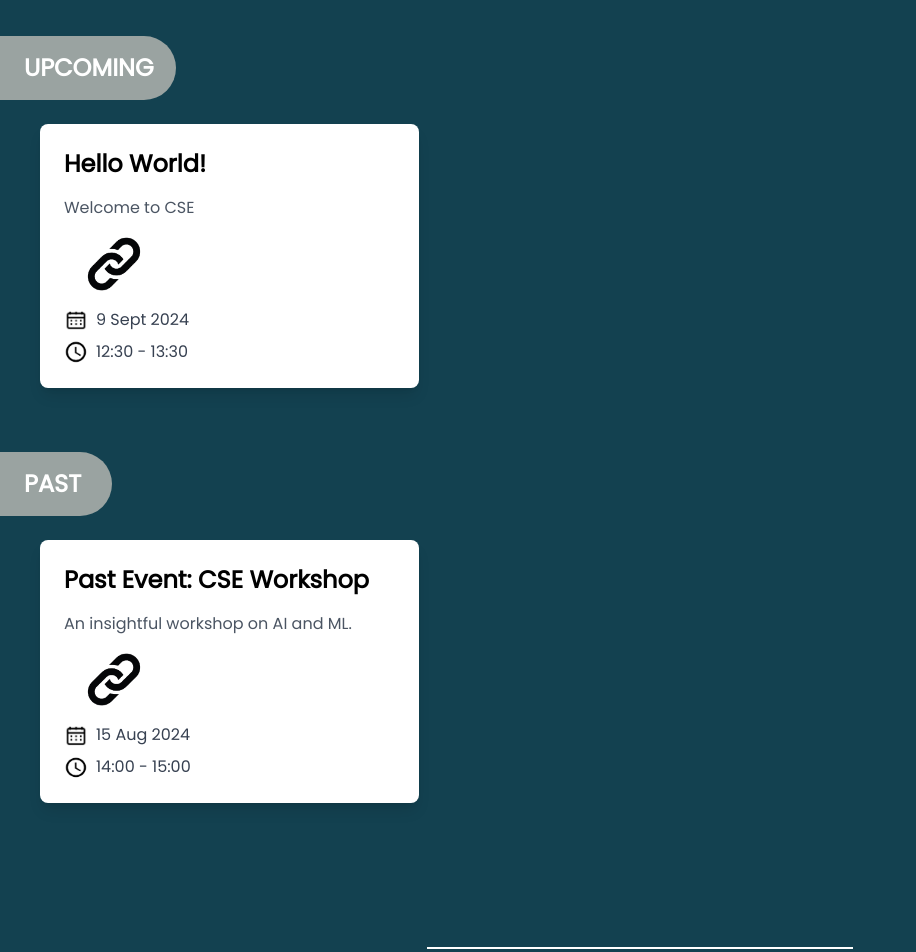
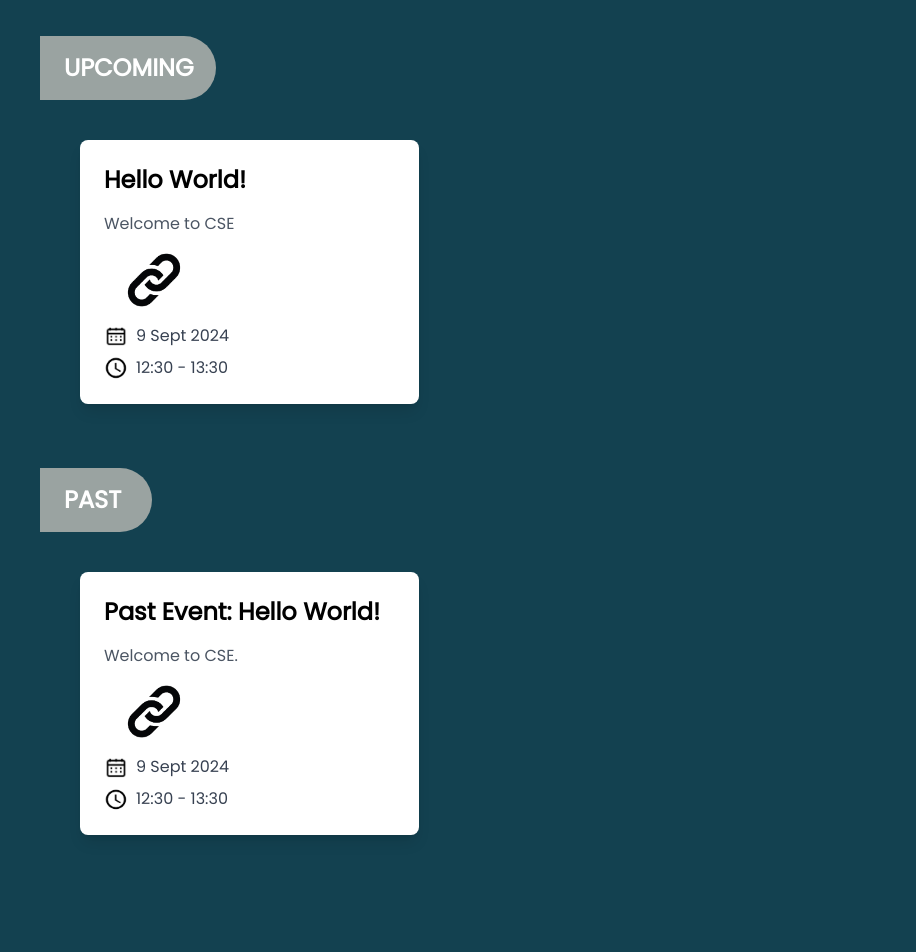
Before and after one commit to acm-qu/website-main, a Next.js app: page / in a window 1280 px wide. Shown: the part 1700-2652 px from the top of the page, without its empty margins (0-916 px from the left). Built offline with nearby package versions, Linux system fonts and the light colour scheme.

Commit message:
styling the webpage and added some animations

```diff
--- a/package.json
+++ b/package.json
@@ -10,9 +10,11 @@
   },
   "dependencies": {
     "@fontsource/poppins": "^5.1.0",
+    "framer-motion": "^11.5.6",
     "next": "14.2.13",
     "react": "^18",
-    "react-dom": "^18"
+    "react-dom": "^18",
+    "react-icons": "^5.3.0"
   },
   "devDependencies": {
     "@types/node": "^20",
--- a/src/app/globals.css
+++ b/src/app/globals.css
@@ -28,4 +28,5 @@ body {
 
 .main-page {
   background: linear-gradient(180deg, #134150, #2f3030);
+  background-attachment: fixed;
 }
--- a/src/app/page.tsx
+++ b/src/app/page.tsx
@@ -1,6 +1,8 @@
+"use client";
 import Head from "next/head";
 import Image from "next/image";
 import Link from "next/link";
+import { motion } from "framer-motion";
 
 export default function Home() {
 	return (
@@ -11,7 +13,12 @@ export default function Home() {
 				<title>ACM-QU - Home</title>
 			</Head>
 
-			<header className="bg-black text-white py-4 px-6 flex justify-between items-center">
+			<motion.header
+				initial={{ opacity: 0, y: -50 }}
+				animate={{ opacity: 1, y: 0 }}
+				transition={{ duration: 0.8 }}
+				className="bg-black text-white py-4 px-6 flex justify-between items-center"
+			>
 				<div className="logo">
 					<Link href="#about">
 						<Image
@@ -28,22 +35,34 @@ export default function Home() {
 					<Link href="#events">Events</Link>
 					<Link href="#team">Team</Link>
 					<Link href="#contact">Contact</Link>
-					<Link href="#gallery">Gallery</Link>
 				</nav>
 				<div>
 					<Link href="#signup" className="py-2 px-4 rounded-md">
 						Sign Up →
 					</Link>
 				</div>
-			</header>
+			</motion.header>
 
-			<main>
+			<motion.main
+				initial={{ opacity: 0 }}
+				animate={{ opacity: 1 }}
+				transition={{ duration: 1 }}
+			>
 				<section id="about" className="main-page min-h-[700px]">
 					<div className="flex">
-						<h1 className="text-5xl font-bold mt-52 ml-24 w-1/2">
+						<motion.h1
+							initial={{ x: -100, opacity: 0 }}
+							animate={{ x: 0, opacity: 1 }}
+							transition={{ duration: 1.2 }}
+							className="text-5xl font-bold mt-52 ml-24 w-1/2"
+						>
 							ASSOCIATION FOR COMPUTING MACHINERY, QATAR UNIVERSITY CHAPTER
-						</h1>
-						<div>
+						</motion.h1>
+						<motion.div
+							initial={{ opacity: 0, scale: 0.8 }}
+							animate={{ opacity: 1, scale: 1 }}
+							transition={{ duration: 1.2, delay: 0.5 }}
+						>
 							<Image
 								src="/images/img.png"
 								alt="Logo"
@@ -51,16 +70,24 @@ export default function Home() {
 								height={600}
 								className="mr-10"
 							/>
+						</motion.div>
 					</div>
-					</div>
-					<p className="ml-24 -mt-40 text-xl">
+					<motion.p
+						initial={{ opacity: 0 }}
+						animate={{ opacity: 1 }}
+						transition={{ duration: 1.4, delay: 0.8 }}
+						className="ml-24 -mt-40 text-xl"
+					>
 						Connecting students with the latest in technology and innovation.
-					</p>
+					</motion.p>
 				</section>
 
-				<section
+				<motion.section
 					id="mission"
 					className="bg-primary min-h-screen px-10 py-10 items-center"
+					initial={{ opacity: 0, y: 50 }}
+					animate={{ opacity: 1, y: 0 }}
+					transition={{ duration: 1.2 }}
 				>
 					<h1 className="text-5xl font-bold mt-40 ml-20">MISSION</h1>
 					<div className="flex items-center space-x-8">
@@ -78,21 +105,30 @@ export default function Home() {
 							className="object-contain"
 						/>
 					</div>
-				</section>
+				</motion.section>
 
-				<section
+				<motion.section
 					id="events"
-					className="bg-primary min-h-screen py-10 text-white					{/* Upcoming Events Section */}
-"
+					className="bg-primary min-h-screen py-10 text-white"
+					initial={{ opacity: 0, y: 50 }}
+					animate={{ opacity: 1, y: 0 }}
+					transition={{ duration: 1.2 }}
 				>
 					<h1 className="text-5xl font-bold text-center mb-10">EVENTS</h1>
 
 					<div className="mb-16">
-						<div className="bg-label text-2xl font-bold max-w-44 py-4 px-6 rounded-r-full w-auto">
+						<div className="bg-label text-2xl font-bold max-w-44 ml-10 py-4 px-6 rounded-r-full w-auto">
 							UPCOMING
 						</div>
-						<div className="mt-6 grid grid-cols-1 md:grid-cols-2 lg:grid-cols-3 gap-8 px-10">
-							<div className="bg-white text-black shadow-lg p-6 rounded-lg">
+						<div className="mt-10 grid grid-cols-1 md:grid-cols-2 lg:grid-cols-3 gap-8 px-10">
+							{[1].map((_, idx) => (
+								<motion.div
+									key={idx}
+									className="bg-white text-black shadow-lg ml-10 p-6 rounded-lg"
+									initial={{ opacity: 0, y: 20 }}
+									animate={{ opacity: 1, y: 0 }}
+									transition={{ duration: 0.5, delay: idx * 0.2 }}
+								>
 									<h2 className="text-2xl font-bold mb-4">Hello World!</h2>
 									<p className="text-gray-600 mb-4">Welcome to CSE</p>
 									<Link href="https://www.google.com">
@@ -121,22 +157,28 @@ export default function Home() {
 										/>
 										<span className="text-gray-700">12:30 - 13:30</span>
 									</div>
-							</div>
+								</motion.div>
+							))}
 						</div>
 					</div>
 
 					<div className="mb-16">
-						<div className="bg-label text-2xl font-bold max-w-28 py-4 px-6 rounded-r-full w-auto">
+						<div className="bg-label text-2xl font-bold max-w-28 ml-10 py-4 px-6 rounded-r-full w-auto">
 							PAST
 						</div>
-						<div className="mt-6 grid grid-cols-1 md:grid-cols-2 lg:grid-cols-3 gap-8 px-10">
-							<div className="bg-white text-black shadow-lg p-6 rounded-lg">
+						<div className="mt-10 grid grid-cols-1 md:grid-cols-2 lg:grid-cols-3 gap-8 px-10">
+							{[1].map((_, idx) => (
+								<motion.div
+									key={idx}
+									className="bg-white text-black shadow-lg ml-10 p-6 rounded-lg"
+									initial={{ opacity: 0, y: 20 }}
+									animate={{ opacity: 1, y: 0 }}
+									transition={{ duration: 0.5, delay: idx * 0.2 }}
+								>
 									<h2 className="text-2xl font-bold mb-4">
-									Past Event: CSE Workshop
+										Past Event: Hello World!
 									</h2>
-								<p className="text-gray-600 mb-4">
-									An insightful workshop on AI and ML.
-								</p>
+									<p className="text-gray-600 mb-4">Welcome to CSE.</p>
 									<Link href="https://www.google.com">
 										<Image
 											src="/images/contact4.png"
@@ -152,7 +194,7 @@ export default function Home() {
 											width={24}
 											height={24}
 										/>
-									<span className="text-gray-700">15 Aug 2024</span>
+										<span className="text-gray-700">9 Sept 2024</span>
 									</div>
 									<div className="mt-2 flex items-center space-x-2">
 										<Image
@@ -161,19 +203,22 @@ export default function Home() {
 											width={24}
 											height={24}
 										/>
-									<span className="text-gray-700">14:00 - 15:00</span>
+										<span className="text-gray-700">12:30 - 13:30</span>
+									</div>
+								</motion.div>
+							))}
 						</div>
 					</div>
-						</div>
-					</div>
-				</section>
+				</motion.section>
 
-				<section
+				<motion.section
 					id="team"
-					className="bg-primary min-h-screen py-10 text-white text-center"
+					className="bg-primary p-20 text-white text-center"
+					initial={{ opacity: 0, y: 50 }}
+					animate={{ opacity: 1, y: 0 }}
+					transition={{ duration: 1.2 }}
 				>
-					<hr className="border-t-2 border-white w-1/3 mx-auto mb-6" />
-					<h1 className="text-5xl font-bold mb-10">MEET THE TEAM</h1>
+					<h1 className="text-4xl font-bold mb-10">MEET THE TEAM</h1>
 					<div className="grid grid-cols-1 md:grid-cols-3 gap-10">
 						{[
 							{
@@ -195,38 +240,40 @@ export default function Home() {
 								style: "mr-10",
 							},
 						].map((teamMember, idx) => (
-							<div
+							<motion.div
 								key={idx}
 								className={`bg-white text-black rounded-lg shadow-md p-6 ${teamMember.style}`}
+								initial={{ opacity: 0, y: 20 }}
+								animate={{ opacity: 1, y: 0 }}
+								transition={{ duration: 0.5, delay: idx * 0.2 }}
 							>
 								<Image
 									src="/images/team.png"
 									alt={teamMember.name}
-									width={150}
-									height={150}
+									width={70}
+									height={70}
 									className="rounded-full mx-auto"
 								/>
 								<h2 className="text-2xl font-bold mt-4">{teamMember.name}</h2>
 								<h3 className="text-lg text-gray-500">{teamMember.title}</h3>
 								<p className="text-gray-600 mt-2">{teamMember.description}</p>
-							</div>
+							</motion.div>
 						))}
 					</div>
 
 					<div className="mt-16 text-center">
-						<hr className="border-t-2 border-white w-1/3 mx-auto mt-28 mb-6" />
-						<h1 className="text-5xl font-bold mb-8">CORE TEAM LEADERS</h1>
+						<h1 className="text-4xl font-bold mb-8">CORE TEAM LEADERS</h1>
 						<div className="grid grid-cols-1 md:grid-cols-3 gap-10">
 							{[
 								{
 									name: "Hunzalah Bhatti",
 									title: "Tech Guru",
 									description:
-										"Senior CS student who loves learning about web3.0 and Cybersecurity",
+										"Senior CS student with a passion for security and cloud",
 									style: "ml-10",
 								},
 								{
-									name: "Abdallah Irihemeh",
+									name: "Abdallah Irhimeh",
 									title: "Event Manager",
 									description:
 										"Final year student who gets things done on time and will be super buff",
@@ -235,31 +282,40 @@ export default function Home() {
 									name: "Faseeh Nawaz",
 									title: "Head of Creative Endeavour",
 									description:
-										"Final year Cybersecurity/CS student who loves graphic designing and empowering the youth",
+										"Final year CS student who loves graphic designing and empowering the youth",
 									style: "mr-10",
 								},
 							].map((leader, idx) => (
-								<div
+								<motion.div
 									key={idx}
 									className={`bg-white text-black rounded-lg shadow-md p-6 ${leader.style}`}
+									initial={{ opacity: 0, y: 20 }}
+									animate={{ opacity: 1, y: 0 }}
+									transition={{ duration: 0.5, delay: idx * 0.2 }}
 								>
 									<Image
 										src="/images/team.png"
 										alt={leader.name}
-										width={150}
-										height={150}
+										width={70}
+										height={70}
 										className="rounded-full mx-auto"
 									/>
 									<h2 className="text-2xl font-bold mt-4">{leader.name}</h2>
 									<h3 className="text-lg text-gray-500">{leader.title}</h3>
 									<p className="text-gray-600 mt-2">{leader.description}</p>
-								</div>
+								</motion.div>
 							))}
 						</div>
 					</div>
-				</section>
+				</motion.section>
 
-				<section id="contact" className="bg-primary py-10 text-white">
+				<motion.section
+					id="contact"
+					className="bg-primary py-28 text-white"
+					initial={{ opacity: 0, y: 50 }}
+					animate={{ opacity: 1, y: 0 }}
+					transition={{ duration: 1.2 }}
+				>
 					<h1 className="text-5xl font-bold text-center mt-10 mb-10">
 						GET IN TOUCH
 					</h1>
@@ -269,13 +325,18 @@ export default function Home() {
 					</p>
 
 					<div className="mt-10 flex flex-col md:flex-row space-y-8 md:space-y-0 md:space-x-10 justify-center">
-						<div className="flex flex-col items-center space-y-4">
+						<div className="flex flex-col items-center space-y-4 mt-20">
 							{[
 								{ src: "/images/contact1.png", label: "acm@qu.edu.qa" },
-								{ src: "/images/contact2.png", label: "@acmatqu" },
-								{ src: "/images/contact3.png", label: "idkwhattoput" },
+								{ src: "/images/contact2.png", label: "@acm@qu" },
 							].map((contact, idx) => (
-								<div key={idx} className="flex items-center space-x-4">
+								<motion.div
+									key={idx}
+									className="flex items-center space-x-4"
+									initial={{ opacity: 0, y: 20 }}
+									animate={{ opacity: 1, y: 0 }}
+									transition={{ duration: 0.5, delay: idx * 0.2 }}
+								>
 									<Image
 										src={contact.src}
 										alt={contact.label}
@@ -283,11 +344,16 @@ export default function Home() {
 										height={50}
 									/>
 									<span className="text-lg">{contact.label}</span>
-								</div>
+								</motion.div>
 							))}
 						</div>
 
-						<div className="bg-white text-black p-8 max-w-[800px] rounded-lg shadow-lg">
+						<motion.div
+							className="bg-white text-black p-8 max-w-[800px] rounded-lg shadow-lg"
+							initial={{ opacity: 0, y: 20 }}
+							animate={{ opacity: 1, y: 0 }}
+							transition={{ duration: 0.5, delay: 0.6 }}
+						>
 							<form
 								action="https://formspree.io/f/mgvwpkga"
 								method="POST"
@@ -320,20 +386,16 @@ export default function Home() {
 									Submit
 								</button>
 							</form>
+						</motion.div>
 					</div>
-					</div>
-				</section>
+				</motion.section>
+			</motion.main>
 
-				<section
-					id="gallery"
-					className="py-10 bg-primary text-white text-center"
-				>
-					<h1 className="text-5xl font-bold mt-10">GALLERY</h1>
-					<p className="text-lg text-gray-200 mt-4">
-						A collection of photos from our past events.
+			<footer className="bg-black text-white text-center py-4">
+				<p>
+					© 2024 Association for Computing Machinery, Qatar University Chapter
 				</p>
-				</section>
-			</main>
+			</footer>
 		</>
 	);
 }
--- a/tailwind.config.ts
+++ b/tailwind.config.ts
@@ -15,7 +15,7 @@ const config: Config = {
 				label: "#9aa3a1",
 			},
 			fontFamily: {
-				sans: ["Poppins", "sans-serif"], // Add Poppins as the default sans-serif font
+				sans: ["Poppins", "sans-serif"],
 			},
 		},
 	},
```
Also changed, not shown: 1 other file (tests, documents, lock files or other folders). Lines whose indentation alone changed are shown as unchanged.
